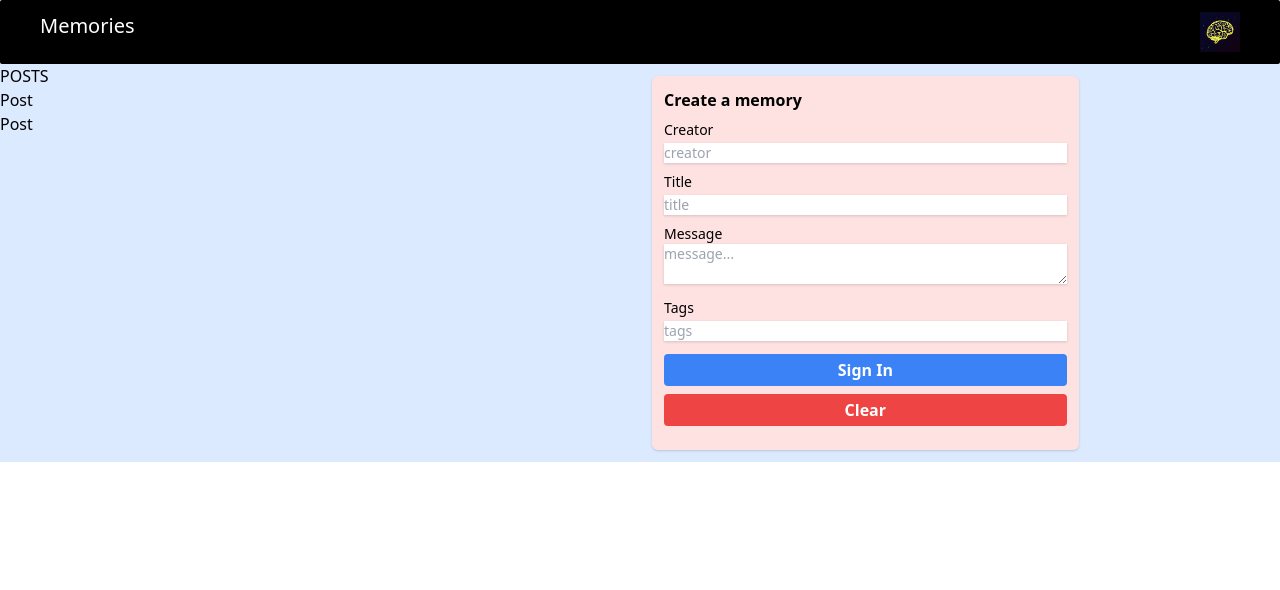
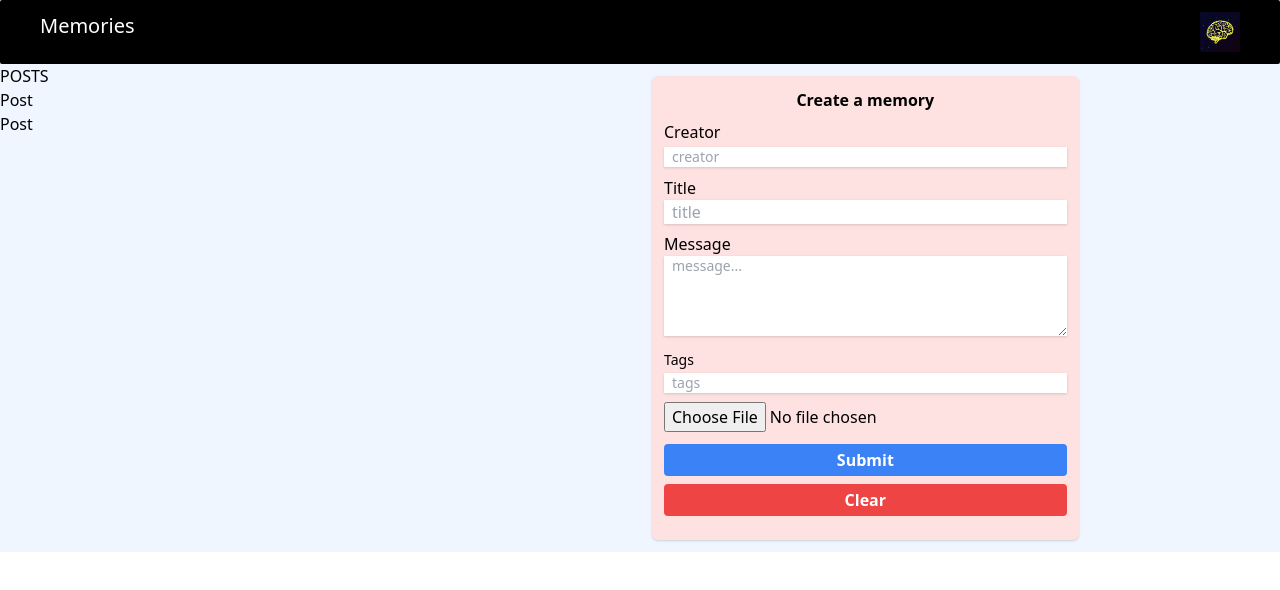
Before and after one commit to richie48/memories, a React (Create React App) app in the folder client/: page / in a window 1280 px wide. Shown: the top 590 px of the page. Built offline with nearby package versions, Linux system fonts and the light colour scheme; no server answers.

Commit message:
fixing state on create post

```diff
--- a/client/package.json
+++ b/client/package.json
@@ -1,7 +1,7 @@
 {
   "name": "frontend",
   "version": "0.1.0",
-  "proxy":"http://localhost:5000",
+  "proxy": "http://localhost:5000",
   "private": true,
   "dependencies": {
     "@craco/craco": "^6.3.0",
--- a/client/src/App.js
+++ b/client/src/App.js
@@ -39,11 +39,11 @@ const App = () => {
           </li>
         </ul>
       </div>
-      <div className="grid grid-cols-2 bg-blue-100">
-        <div>
+      <div className="flex bg-blue-50">
+        <div className="flex-1">
           <Posts />
         </div>
-        <div>
+        <div className="flex-1">
           <Form />
         </div>
       </div>
--- a/client/src/actions/post.js
+++ b/client/src/actions/post.js
@@ -6,7 +6,17 @@ import * as api from '../api/index'
 export const getPosts = () => async (dispatch) =>{
     try {
         const {data} =  await api.fetchPosts();
-        const action={type:'FETCH_ALL', payload:[]}
+        const action={type:'FETCH_ALL', payload:data}
+        dispatch(action)
+    } catch (error) {
+        console.log(error.message)
+    }
+  };
+
+  export const createPost = (post) => async (dispatch) =>{
+    try {
+        const {data} =  await api.createPost(post);
+        const action={type:'CREATE', payload:data}
         dispatch(action)
     } catch (error) {
         console.log(error.message)
--- a/client/src/api/index.js
+++ b/client/src/api/index.js
@@ -6,4 +6,6 @@ export const fetchPosts = () => {
   axios.get(url);
 };
 
+export const createPost=(newPost)=> axios.post(url,newPost);
+
 // export default fetchPosts;
--- a/client/src/component/Form/Form.js
+++ b/client/src/component/Form/Form.js
@@ -1,13 +1,22 @@
 import React,{useState} from 'react';
+import { useDispatch } from 'react-redux';
+
+import { createPost } from '../../actions/post';
+
+//Does the job of holding files in the form
+import FileBase from 'react-file-base64'
 
 const Form = () => {
-  const handleSubmit = ()=>{
-
-  }
-
+  const dispatch=useDispatch();
   const [postData,setPostData]=useState({
     creator:'', title:'', message:'',tags:'',selecetedFile:''
   })
+  const handleSubmit = (e)=>{
+    e.preventDefault();//To prevent server refresh
+    dispatch(createPost(postData));
+  }
+
+  const clearSubmit = ()=>{}//here we clear the state
 
   //value and onChange are two of the most important properties of the form
   //w-full fixed my issues of my form input areas not being wide enough
@@ -15,40 +24,43 @@ const Form = () => {
   return (
     <div className="m-3 p-3 bg-red-100 w-2/3 rounded-md shadow">
       <form className="" autoComplete="off" onSubmit={handleSubmit}>
-        <h6 className="font-bold">Create a memory</h6>
+        <h6 className="font-bold text-center">Create a memory</h6>
         <div className="my-2">
-        <label className="block text-grey-600 text-sm ">Creator
+        <label className="block text-grey-600 ">Creator
         </label>
-        <input className="text-grey-600 shadow bg-white w-full text-sm" type="text" placeholder="creator" value={postData.creator} onChange={(e)=>setPostData({...postData, creator:e.target.value,
+        <input className="text-grey-600 px-2 shadow bg-white w-full text-sm" type="text" placeholder="creator" value={postData.creator} onChange={(e)=>setPostData({...postData, creator:e.target.value,
         })}></input>
         </div>
 
         <div className="my-2">
-        <label className="block text-grey-600 text-sm ">Title
+        <label className="block text-grey-600 ">Title
         </label>
-        <input className="text-grey-600 shadow bg-white text-sm w-full" type="text" placeholder="title" value={postData.title} onChange={(e)=>setPostData({...postData, title:e.target.value,
+        <input className="text-grey-600 px-2 shadow bg-white w-full" type="text" placeholder="title" value={postData.title} onChange={(e)=>setPostData({...postData, title:e.target.value,
         })}></input>
         </div>
 
         <div className="my-2">
-        <label className="block text-grey-600 text-sm ">Message
+        <label className="block text-grey-600 ">Message
         </label>
-        <textarea className="text-grey-600 shadow bg-white w-full text-sm " type="text" placeholder="message..."value={postData.message} onChange={(e)=>setPostData({...postData,message:e.target.value,
+        <textarea className="text-grey-600 px-2 shadow bg-white w-full text-sm h-20" type="text" placeholder="message..."value={postData.message} onChange={(e)=>setPostData({...postData,message:e.target.value,
         })}></textarea>
         </div>
 
         <div className="my-2 w-full">
         <label className="block text-grey-600 text-sm ">Tags
         </label>
-        <input className="text-grey-600 shadow bg-white w-full text-sm" for="tags" type="text" placeholder="tags"value={postData.tags} onChange={(e)=>setPostData({...postData,tags:e.target.value,
+        <input className="text-grey-600 px-2 shadow bg-white w-full text-sm" for="tags" type="text" placeholder="tags"value={postData.tags} onChange={(e)=>setPostData({...postData,tags:e.target.value,
         })}></input>
+        </div>
+        <div>
+          <FileBase type="file" mutiple={false} onDone={({base64})=>setPostData({...postData,selectedFile:base64})}></FileBase>
         </div>
 
         <div className="my-2 grid grid-cols">
-        <button className="bg-blue-500 hover:bg-black text-white font-bold py-1 px-10 my-1 rounded focus:shadow-outline" type="button">
-        Sign In
+        <button className="bg-blue-500 hover:bg-black text-white font-bold py-1 px-10 my-1 rounded focus:shadow-outline" type="button"onClick={handleSubmit}>
+        Submit
         </button>
-        <button className="bg-red-500 hover:bg-red-700 text-white font-bold py-1 px-10  my-1 rounded focus:shadow-outline" type="button">
+        <button className="bg-red-500 hover:bg-red-700 text-white font-bold py-1 px-10  my-1 rounded focus:shadow-outline" type="button"onClick={clearSubmit}>
         Clear
         </button>
         </div>
--- a/client/src/reducers/posts.js
+++ b/client/src/reducers/posts.js
@@ -1,15 +1,15 @@
 
 //we can decide to rename the state to posts since i am in a post reducer
-  const reducer =(state=[],action)=>{
+  const reducer =(posts=[],action)=>{
     switch(action.type){
         case 'CREATE':
+            return [...posts,action.payload];
+
+        case 'FETCH ALL':
             return action.payload;
 
-        case 'FETCH ALL':
-            return state;
-
         default:
-            return state
+            return posts
     }
 
 }
```
Also changed, not shown: 1 other file (tests, documents, lock files or other folders).
